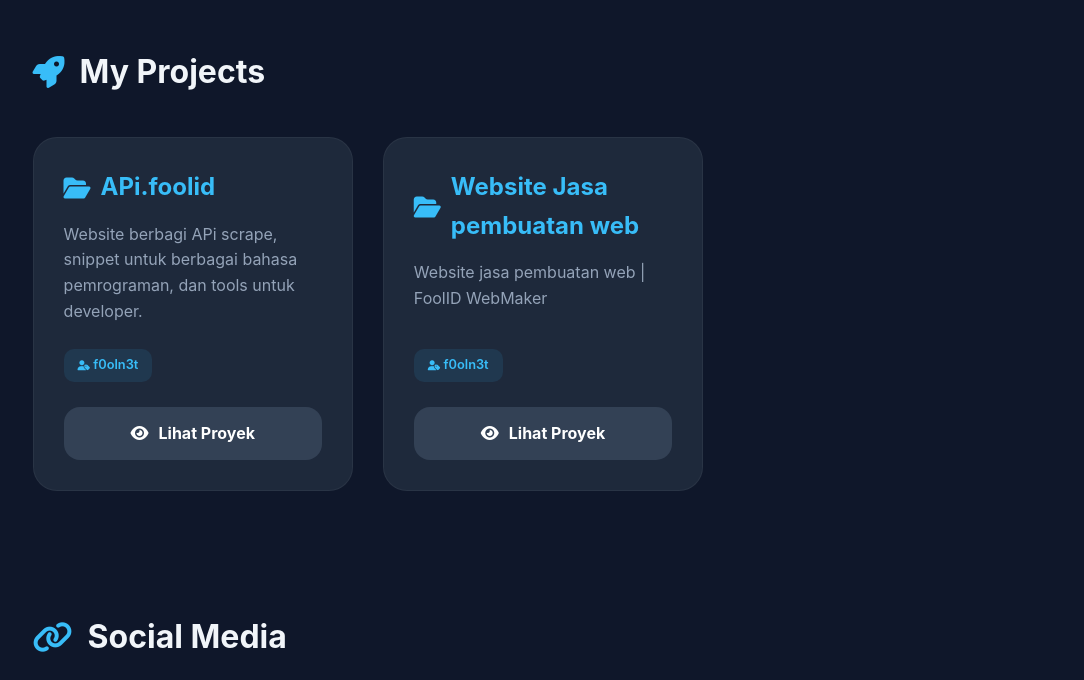
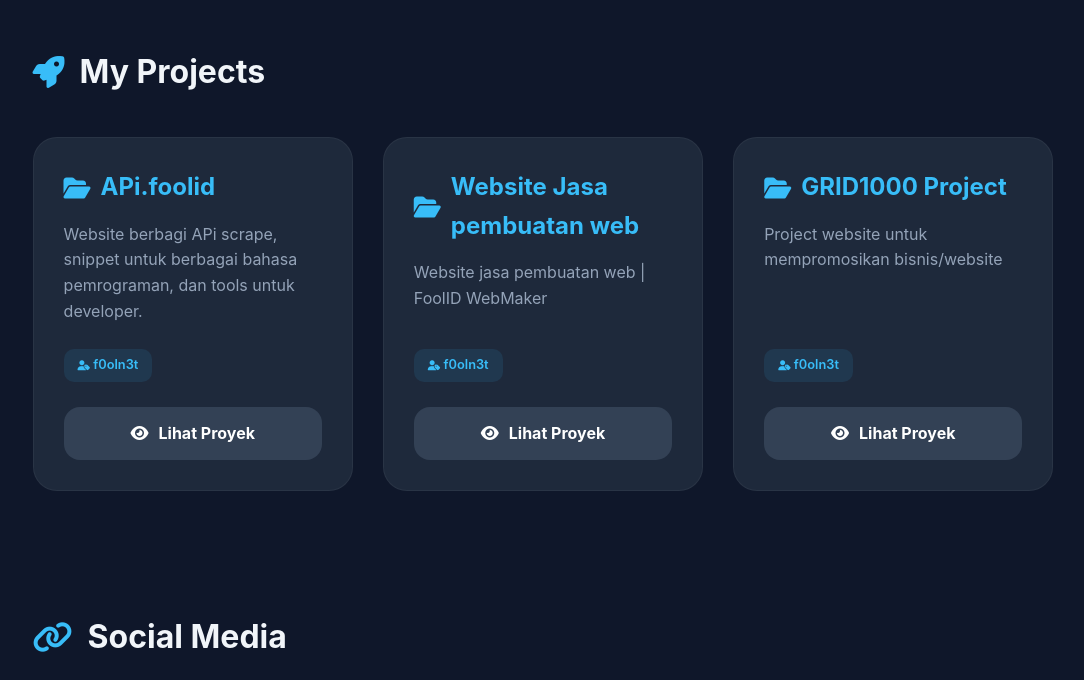
Before and after one commit to f0oln3t/f0oln3t, a plain HTML site: page index.html in a window 1280 px wide. Shown: the part 1292-1972 px from the top of the page, without its empty margins (97-1181 px from the left). Drawn offline with Linux system fonts and the light colour scheme.

Commit message:
Update index.html

```diff
--- a/index.html
+++ b/index.html
@@ -461,6 +461,12 @@
                 contributor: ["f0oln3t"],
                 link: "https://www.foolid.my.id"
             },
+            {
+                nama: "GRID1000 Project",
+                desk: "Project website untuk mempromosikan bisnis/website",
+                contributor: ["f0oln3t"],
+                link: "https://grid1000.foolid.my.id"
+            },
         ];
 
 
```
